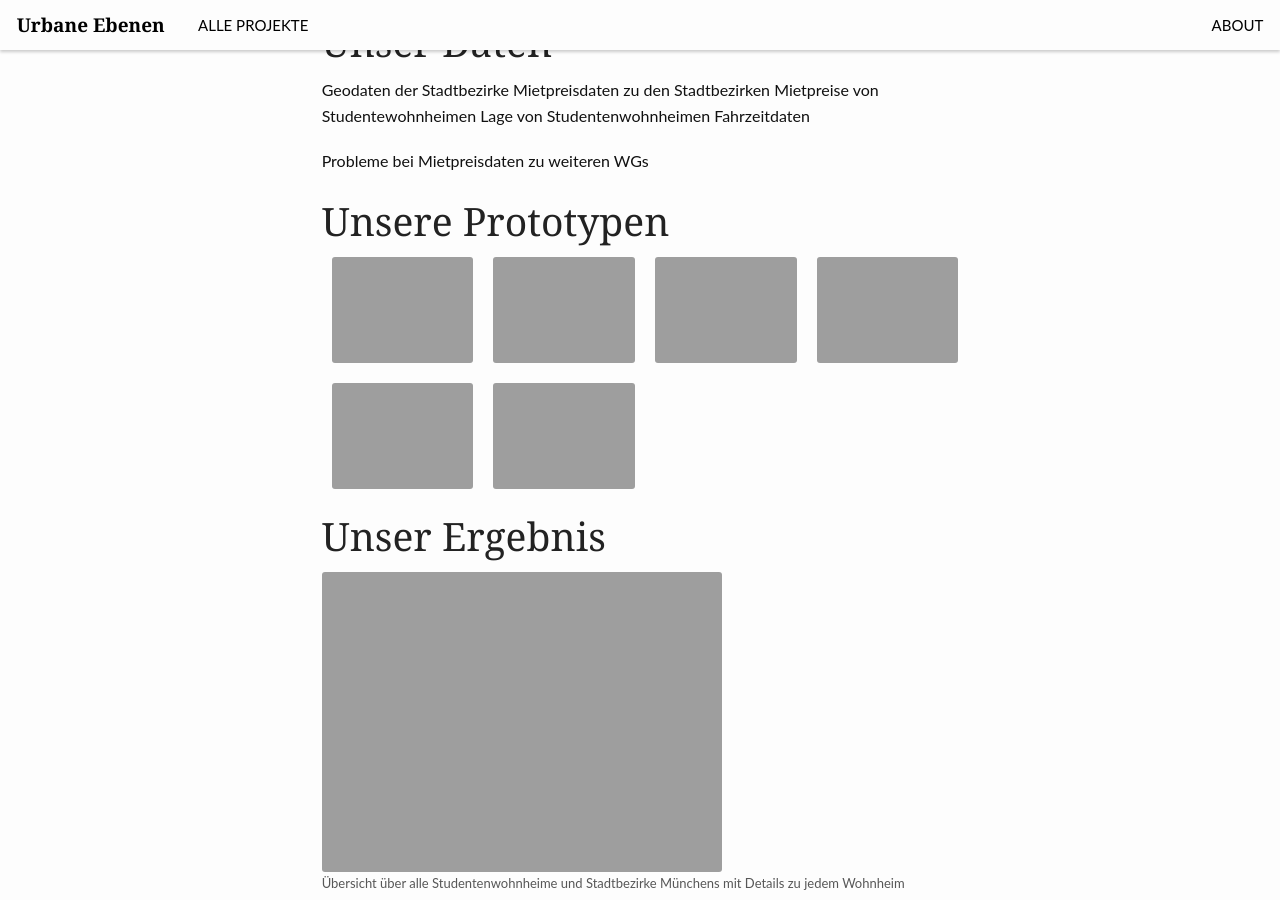
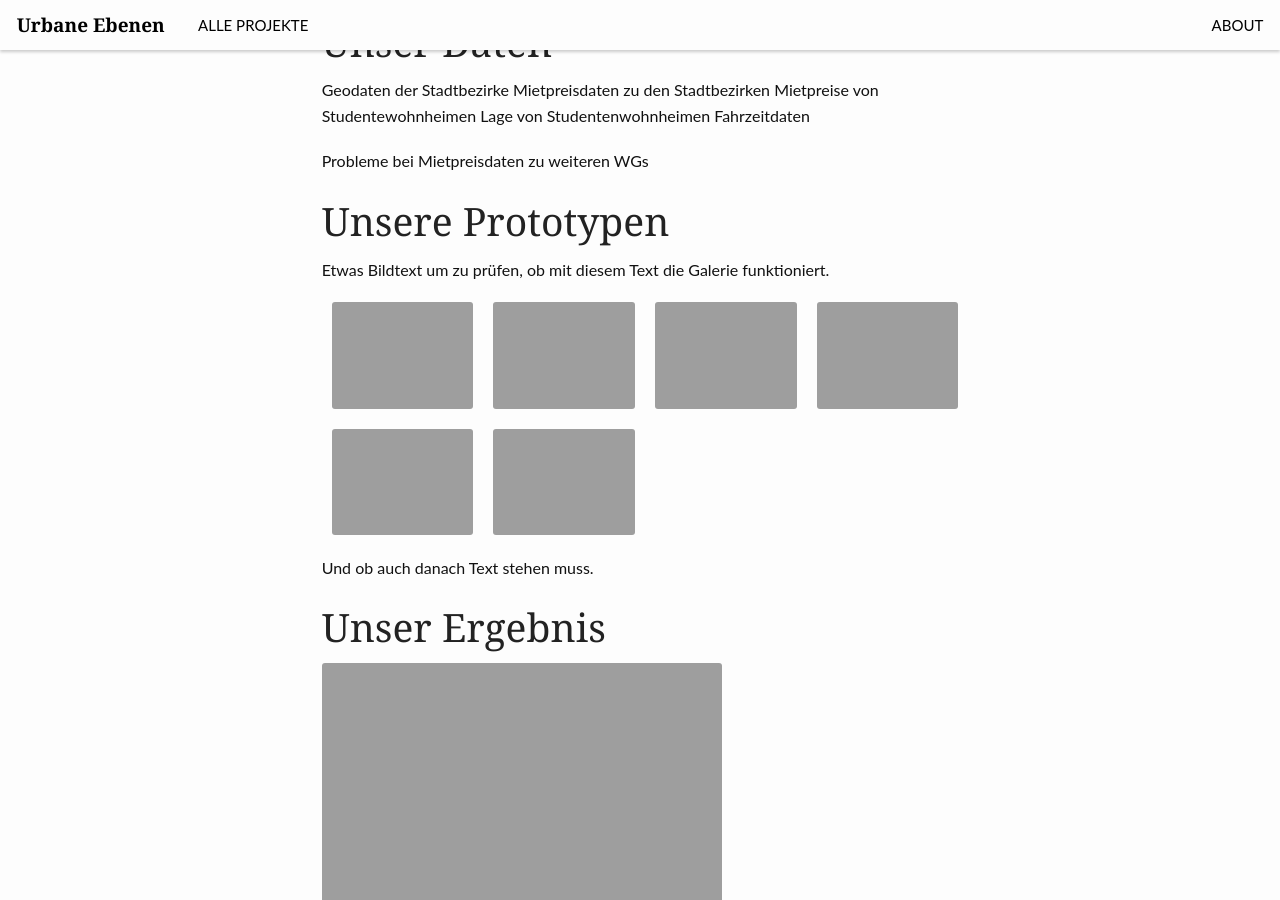
Before and after one commit to tillnagel/gdv-website, a Jekyll site: the page built from _posts/projects/2017-01-29-mucmiet.md, in a window 1280 px wide and 900 px high, scrolled down 2282 px. Built offline with Jekyll 4.4.1, drawn with Linux system fonts in a browser that asks for light colours.

Commit message:
Update 2017-01-29-mucmiet.md

```diff
--- a/_posts/projects/2017-01-29-mucmiet.md
+++ b/_posts/projects/2017-01-29-mucmiet.md
@@ -57,7 +57,11 @@ Probleme bei Mietpreisdaten zu weiteren WGs
 
 # Unsere Prototypen
 
+Etwas Bildtext um zu prüfen, ob mit diesem Text die Galerie funktioniert.
+
 {% include gallery %}
+
+Und ob auch danach Text stehen muss.
 
 # Unser Ergebnis
 
```
